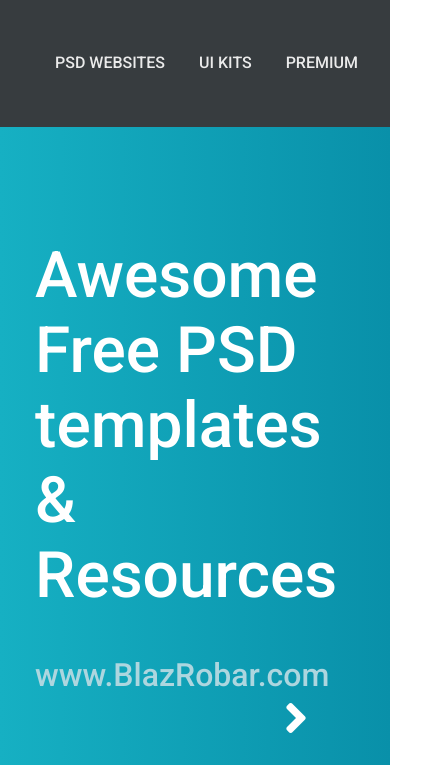
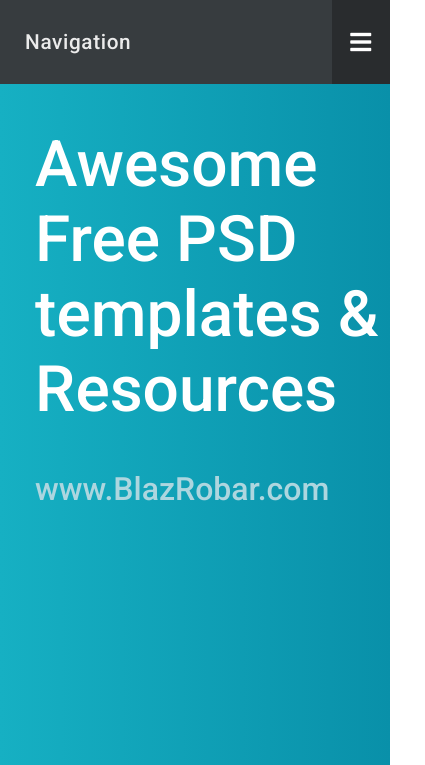
Before and after one commit to kosmicheskij-kotik/bsuir-labs, a plain HTML site: page responsive_template/index.html in a window 390 px wide. Shown: the top 765 px of the page, 425 px wide, since content can reach past the window. Drawn offline with Linux system fonts and the light colour scheme.

Commit message:
Added navigation for small screens

```diff
--- a/responsive_template/index.html
+++ b/responsive_template/index.html
@@ -17,11 +17,17 @@
             <a href="">about</a>
             <a href="">blog</a>
         </div>
+        <div class="nav_small">
+            <span> Navigation </span>
+            <a class="navigation_link" href="">
+                <i class="fas fa-bars"></i>
+            </a>
+        </div>
     </nav>
     <header>
         <div class="header_content">
             <a href="">
-                <div><h1>Awesome Free PSD <br> templates & Resources</h1></div>
+                <div> <h1>Awesome Free PSD <br> templates & Resources</h1></div>
                 <div class="header_link">
                     www.BlazRobar.com
                     <i class="fas fa-angle-right"></i>
--- a/responsive_template/styles/styles.css
+++ b/responsive_template/styles/styles.css
@@ -8,13 +8,13 @@
 }
 
 /*Navigation panel*/
-nav {
+.nav_large {
 	background-color: #373C3F;
 	height: 15vh;
 	padding-left: 40px;
 }
 
-nav a {
+nav div.nav_large a {
 	text-transform: uppercase;
 	color: #EBEBEB;
 	padding: 15px;
@@ -23,6 +23,35 @@
 	line-height: 15vh;
 	font-size: 1em;
 	font-weight: 500;
+}
+
+.nav_small{
+	background-color: #373C3F;
+	height: 10vh;
+	width: 100%;
+	margin: 0;
+	position: relative;
+}
+
+nav div.nav_small span{
+	width: 85%;
+	color: #EBEBEB;
+	padding-left: 25px;
+	vertical-align: middle;
+	line-height: 10vh;
+	font-size: 1.3em;
+	font-weight: 500;
+	letter-spacing: 0.03em;
+}
+
+.nav_small i{
+	background-color: #292C2E;
+	width: 15%;
+	line-height: 10vh;
+	text-align: center;
+	float: right;
+	font-size: 1.5em;
+	color: #FFFFFF;
 }
 
 nav a:hover {
@@ -38,16 +67,19 @@
 }
 
 .header_content {
+	height: 100%;
 	width: 100%;
 	position: absolute;
+	/*Здесь какая-то хуйня, она неправильно работает*/
 	top: 50%;
 	transform: translateY(-50%);
 }
 
 header a {
+	height: 100%;
 	display: inline-block;
 	margin-left: 9%;
-	width: 70%;
+	width: 100%;
 }
 
 header h1 {
@@ -86,6 +118,7 @@
 	width: 71%;
 	padding-left: 9%;
 	line-height: 36vh;
+	height: 100%;
 }
 
 .section_news_link {
@@ -138,8 +171,6 @@
 	height: 100%;
 }
 
-
-
 /*Footer section*/
 footer h1 {
 	color: #0990A9;
@@ -172,13 +203,22 @@
 	font-weight: 500;
 	margin: 0;
 }
-/*
-@media screen and (max-width: 640px)
-{
-	.nav_large
-	{
+
+
+@media screen and (min-width: 640px) {
+	.nav_small {
 		display: none;
 	}
+}
+
+
+@media screen and (max-width: 640px) {
+	.nav_large {
+		display: none;
+	}
+
+
+
 
 	.section_pictures_link,
 	.picture_1,
@@ -189,4 +229,3 @@
 		width: 100vw;
 	}
 }
-*/
```
